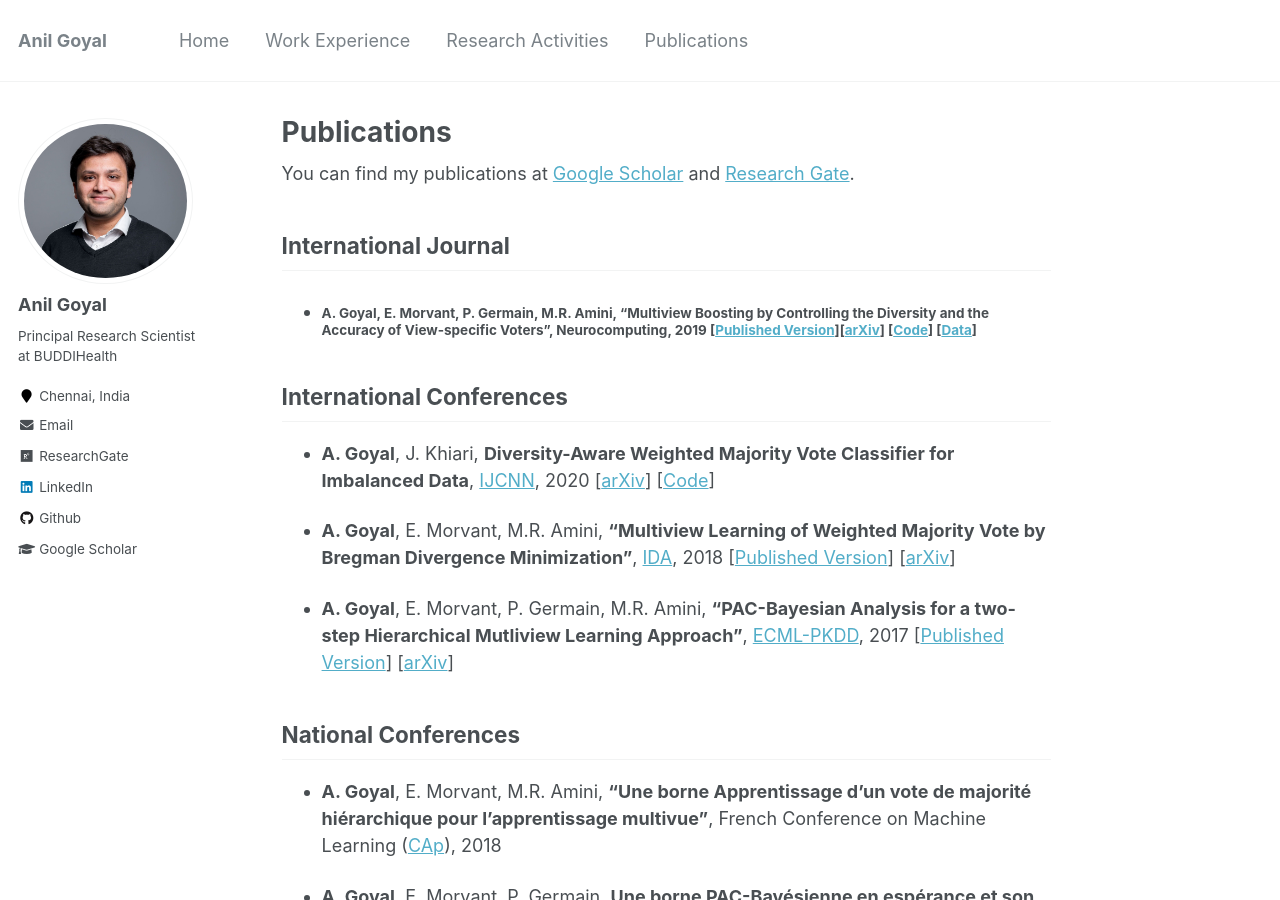
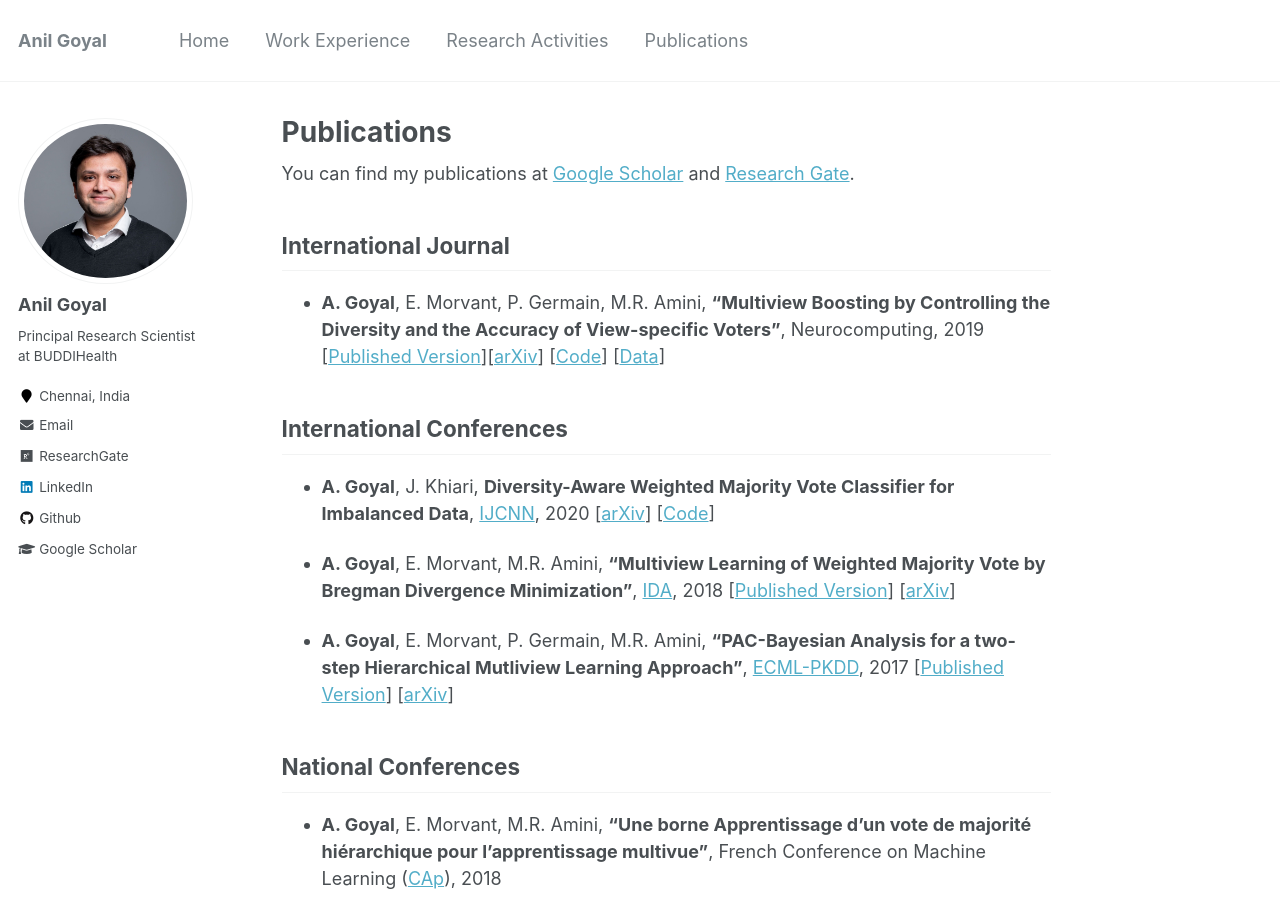
Before and after one commit to goyalanil/goyalanil.github.io, a Jekyll site: the page built from _pages/publications.md, in a window 1280 px wide and 900 px high. Built offline with Jekyll 4.4.1, drawn with Linux system fonts in a browser that asks for light colours.

```diff
--- a/_pages/publications.md
+++ b/_pages/publications.md
@@ -9,7 +9,7 @@ You can find my publications at [Google Scholar](https://scholar.google.com/cita
 
 ## International Journal
 
-* ###### **A. Goyal**, E. Morvant, P. Germain, M.R. Amini, **"Multiview Boosting by Controlling the Diversity and the Accuracy of View-specific Voters"**, Neurocomputing, 2019 [[Published Version](https://www.sciencedirect.com/science/article/abs/pii/S0925231219306630)][[arXiv](https://arxiv.org/abs/1808.05784)] [[Code](https://github.com/goyalanil/PB-MVBoost)] [[Data](https://github.com/goyalanil/Multiview_Dataset_MNIST)]
+* **A. Goyal**, E. Morvant, P. Germain, M.R. Amini, **"Multiview Boosting by Controlling the Diversity and the Accuracy of View-specific Voters"**, Neurocomputing, 2019 [[Published Version](https://www.sciencedirect.com/science/article/abs/pii/S0925231219306630)][[arXiv](https://arxiv.org/abs/1808.05784)] [[Code](https://github.com/goyalanil/PB-MVBoost)] [[Data](https://github.com/goyalanil/Multiview_Dataset_MNIST)]
 
 
 ## International Conferences
```
